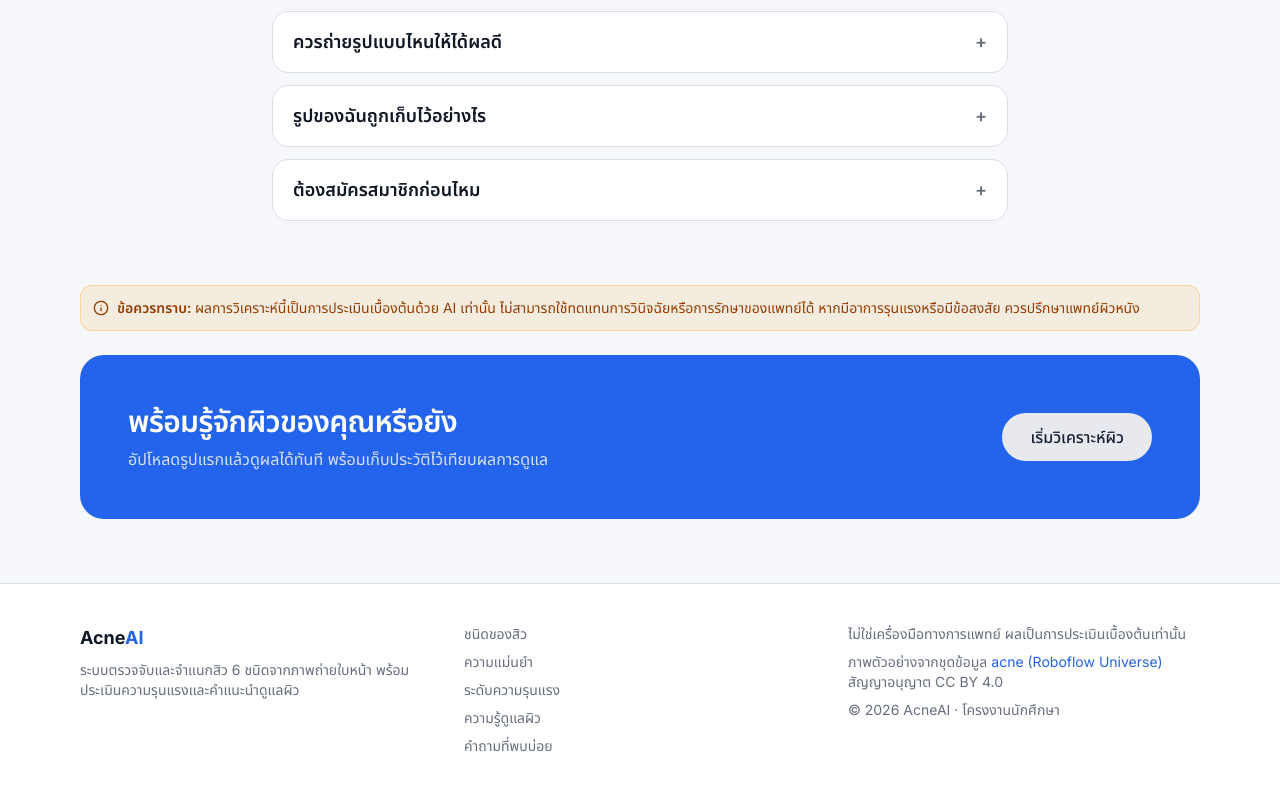
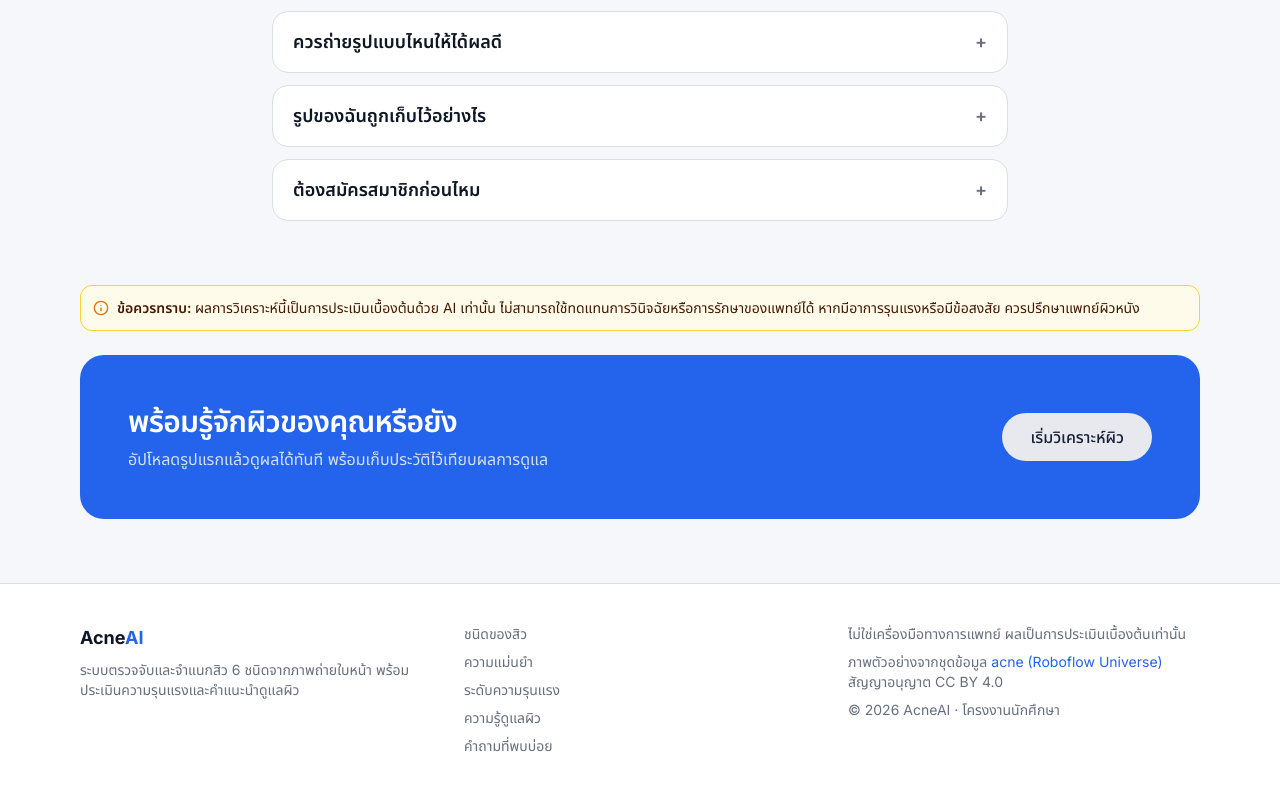
Before and after one commit to NewSnooker/acne-detection, a Next.js app in the folder apps/web/: page / in a window 1280 px wide. Shown: the part 4226-5016 px from the top of the page. Built offline with nearby package versions, Linux system fonts and the light colour scheme; no server answers.

Commit message:
แก้กล่องข้อควรทราบสีเหลืองจางอ่านยากในโหมดสว่าง

```diff
--- a/apps/web/src/components/analyze/medical-disclaimer.tsx
+++ b/apps/web/src/components/analyze/medical-disclaimer.tsx
@@ -10,11 +10,11 @@ export function MedicalDisclaimer({ className }: { className?: string }) {
     <div
       role="note"
       className={cn(
-        "flex gap-2 rounded-xl border border-amber-500/30 bg-amber-500/10 p-3 text-xs leading-relaxed text-amber-800 dark:text-amber-200",
+        "flex gap-2 rounded-xl border border-amber-300 bg-amber-50 p-3 text-xs leading-relaxed text-amber-950 dark:border-amber-500/30 dark:bg-amber-500/10 dark:text-amber-100",
         className,
       )}
     >
-      <Info className="h-4 w-4 shrink-0 mt-0.5" />
+      <Info className="h-4 w-4 shrink-0 mt-0.5 text-amber-600 dark:text-amber-300" />
       <p>
         <span className="font-semibold">ข้อควรทราบ: </span>
         {MEDICAL_DISCLAIMER}
```
